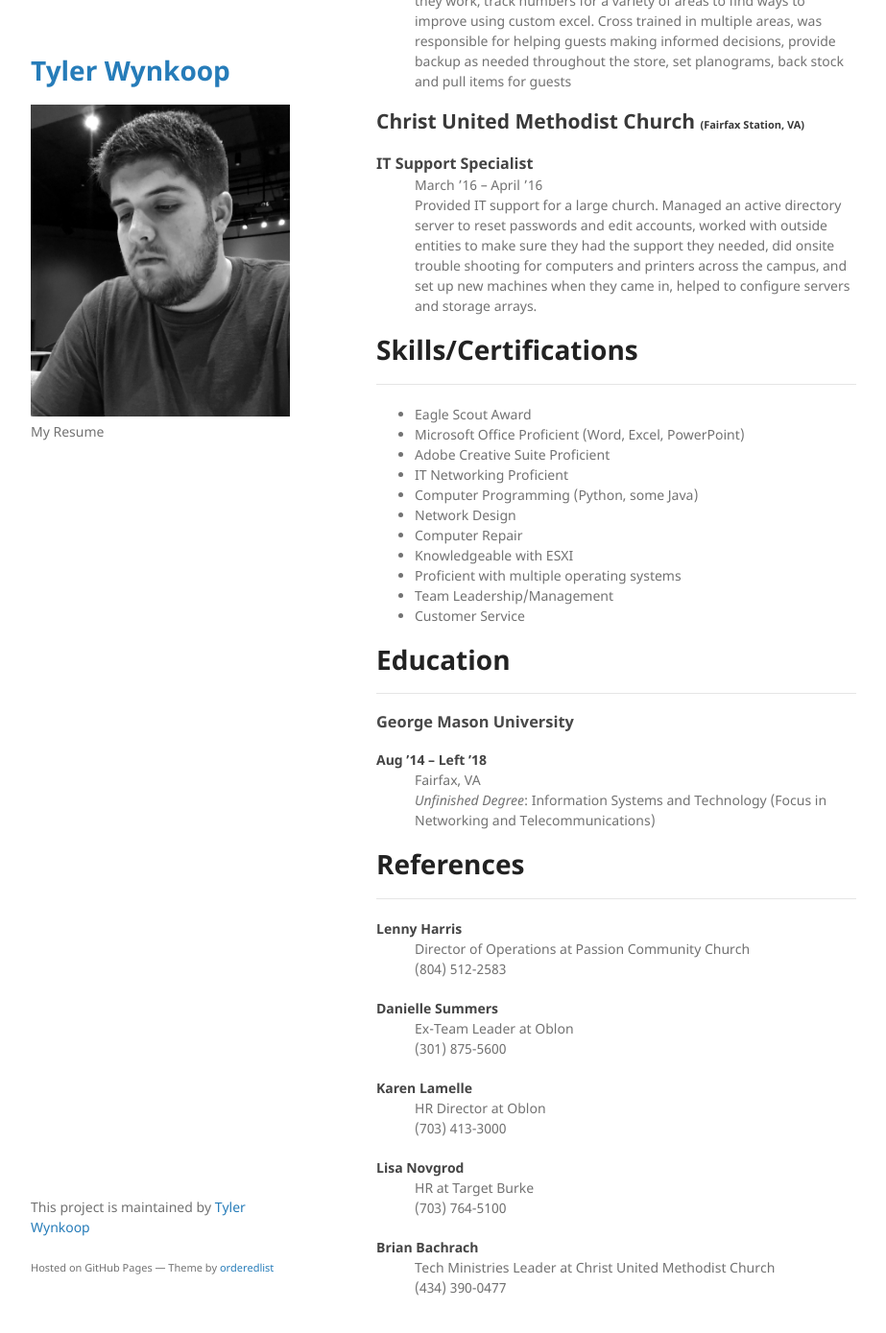
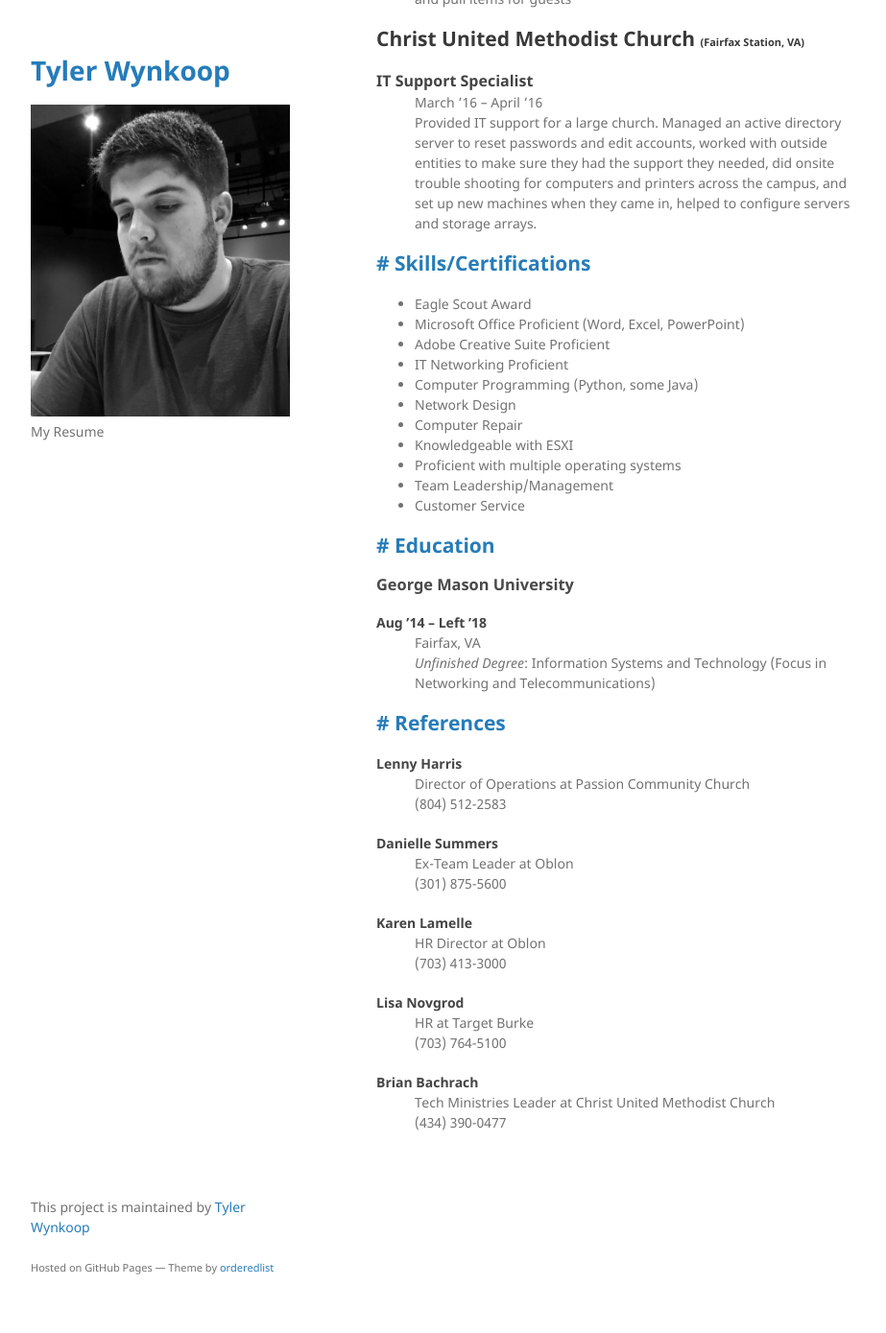
Before and after one commit to tewynkoop/TylerWynkoop, a Jekyll site: the page built from index.md, in a window 1280 px wide and 1400 px high, scrolled down 1053 px. Shown: the top 1389 px of the window at 96% size, without its empty margins (178-1101 px from the left). Built offline with Jekyll 4.4.1, drawn with Linux system fonts in a browser that asks for light colours; our own code applies the rules of GitHub Pages for plain Markdown files; some of the changed text lies outside the part shown.

Commit message:
Update index.md

```diff
--- a/index.md
+++ b/index.md
@@ -2,19 +2,19 @@
 layout: default
 ---
 
-# Resume
+<span style="color:#267CB9"> # Resume </span>
 -----
 
 ## Contact Info:
 - Phone: (703) 357-2552
 - Email: <tewynkoop@gmail.com>
 
-# Objective
+<span style="color:#267CB9"> # Objective </span>
 -----
 
 * Looking for a job in the IT Field
 
-# Work Experience
+<span style="color:#267CB9"> # Work Experience </span>
 -----
 
 ## Passion Community Church <small><small><small> (Powhatan, VA) </small></small></small>
@@ -59,7 +59,7 @@ layout: default
 <dd>Provided IT support for a large church. Managed an active directory server to reset passwords and edit accounts, worked with outside entities to make sure they had the support they needed, did onsite trouble shooting for computers and printers across the campus, and set up new machines when they came in, helped to configure servers and storage arrays.</dd>
 </dl>
 
-# Skills/Certifications
+<span style="color:#267CB9"> # Skills/Certifications </span>
 -----
 
 * Eagle Scout Award
@@ -74,7 +74,7 @@ layout: default
 * Team Leadership/Management
 * Customer Service
 
-# Education
+<span style="color:#267CB9"> # Education </span>
 -----
 
 <h3>George Mason University</h3>
@@ -85,7 +85,7 @@ layout: default
 <dd><i>Unfinished Degree</i>: Information Systems and Technology (Focus in Networking and Telecommunications)</dd>
 </dl>
 
-# References
+<span style="color:#267CB9"> # References </span>
 -----
 
 <dl>
```
